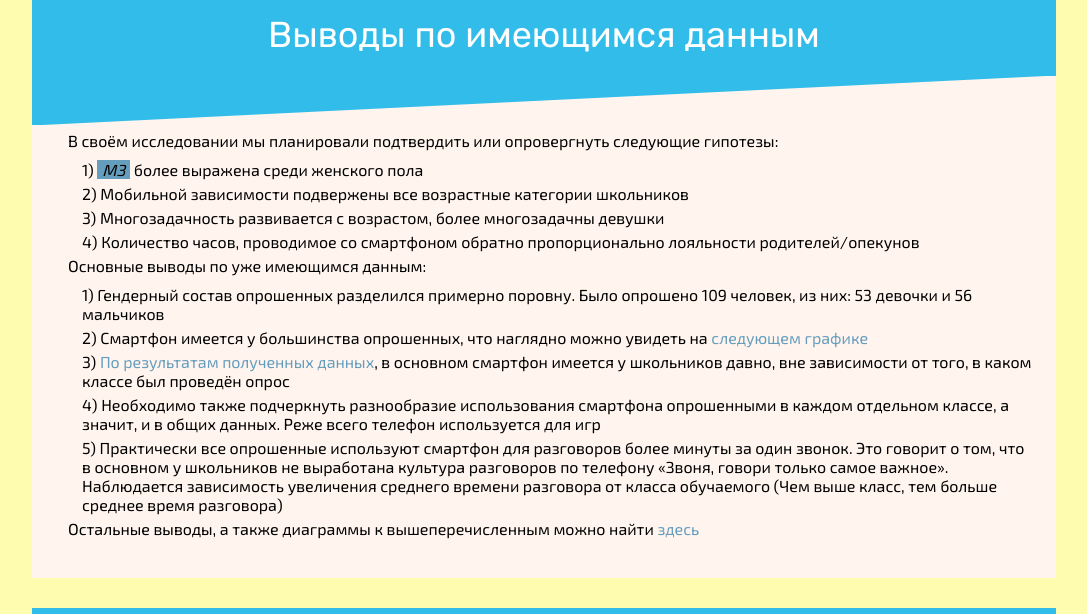
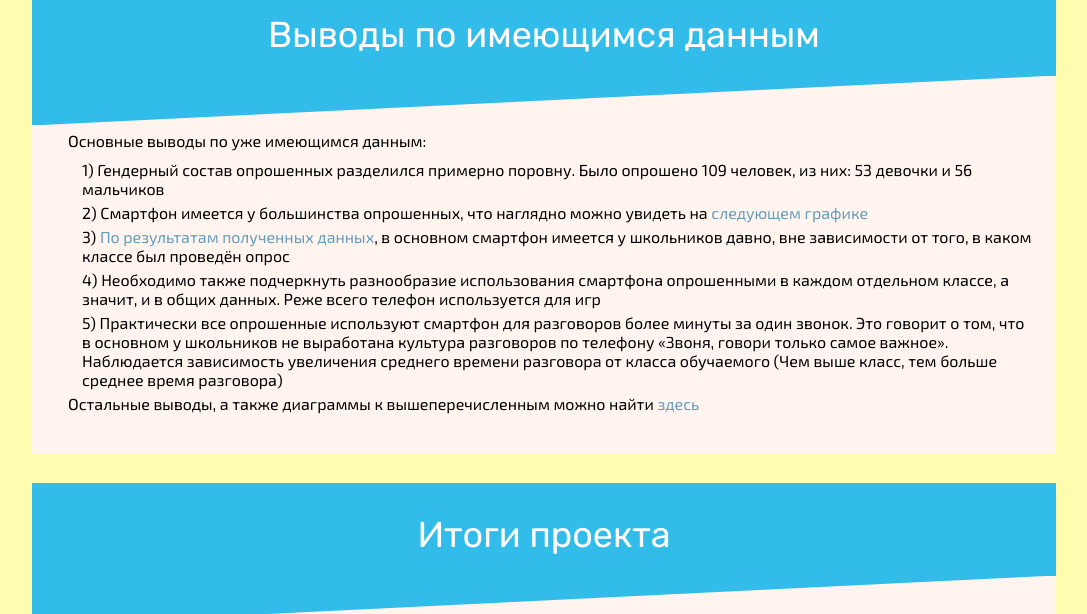
Before and after one commit to nikita-popov-java/website, a plain HTML site: page mz/index.html in a window 1280 px wide. Shown: the part 1960-2574 px from the top of the page, without its empty margins (96-1183 px from the left). Drawn offline with nearby package versions, Linux system fonts and the light colour scheme; a web font is replaced by a local one.

Commit message:
last v3.0.1

```diff
--- a/mz/index.html
+++ b/mz/index.html
@@ -60,7 +60,7 @@
 							class="scroll_image">
 					</div>
 				</div>
-		</div>
+			</div>
 		</header>
 		<main>
 			<div class="limit_container">
@@ -144,17 +144,6 @@
 							<div class="main_image main_image3">
 							</div>
 							<div class="main_text main_text3">
-								<p>В своём исследовании мы планировали подтвердить или опровергнуть следующие гипотезы:
-								</p>
-								<ol>
-									<li><span class="hint hint1"
-											data-help="Аббревиатура - мобильная зависимость">МЗ</span> более выражена
-										среди женского пола</li>
-									<li>Мобильной зависимости подвержены все возрастные категории школьников</li>
-									<li>Многозадачность развивается с возрастом, более многозадачны девушки</li>
-									<li>Количество часов, проводимое со смартфоном обратно пропорционально лояльности
-										родителей/опекунов</li>
-								</ol>
 								<p>Основные выводы по уже имеющимся данным:</p>
 								<ol>
 									<li>Гендерный состав опрошенных разделился примерно поровну. Было опрошено 109
```
